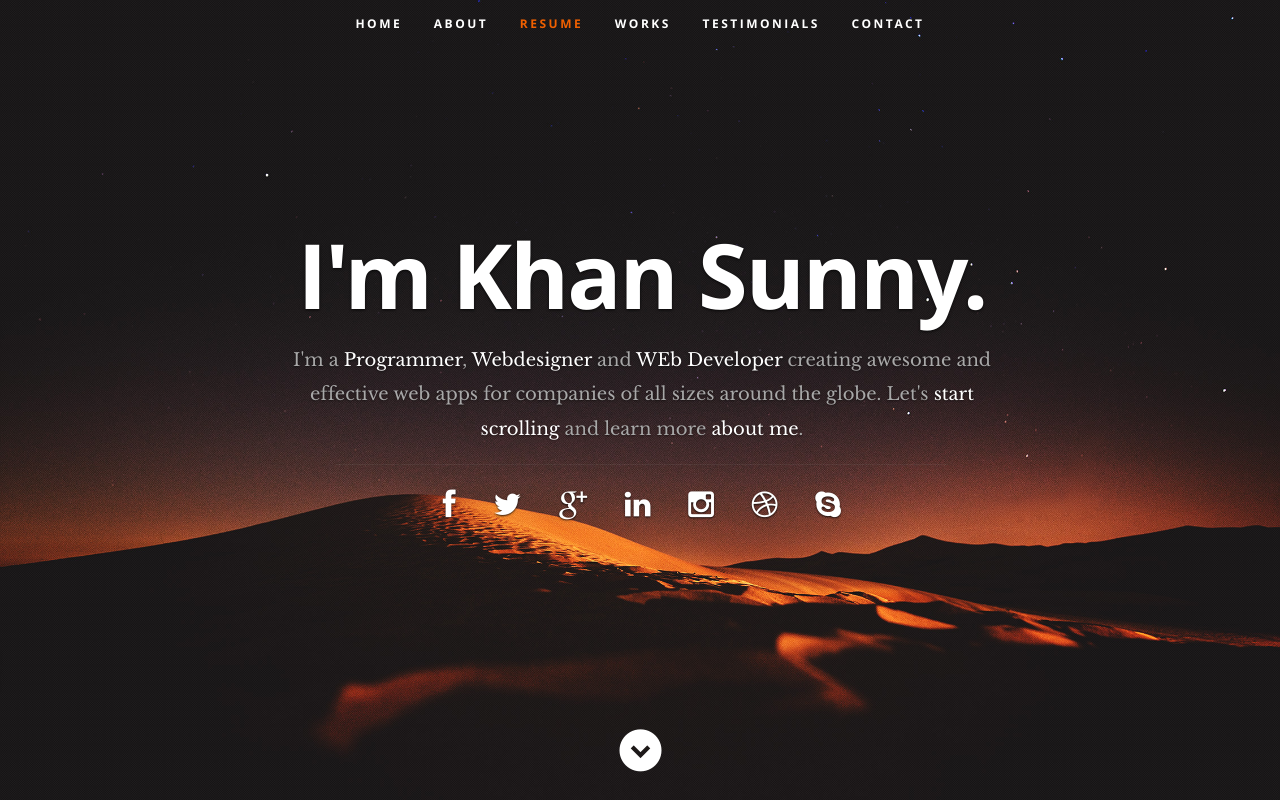
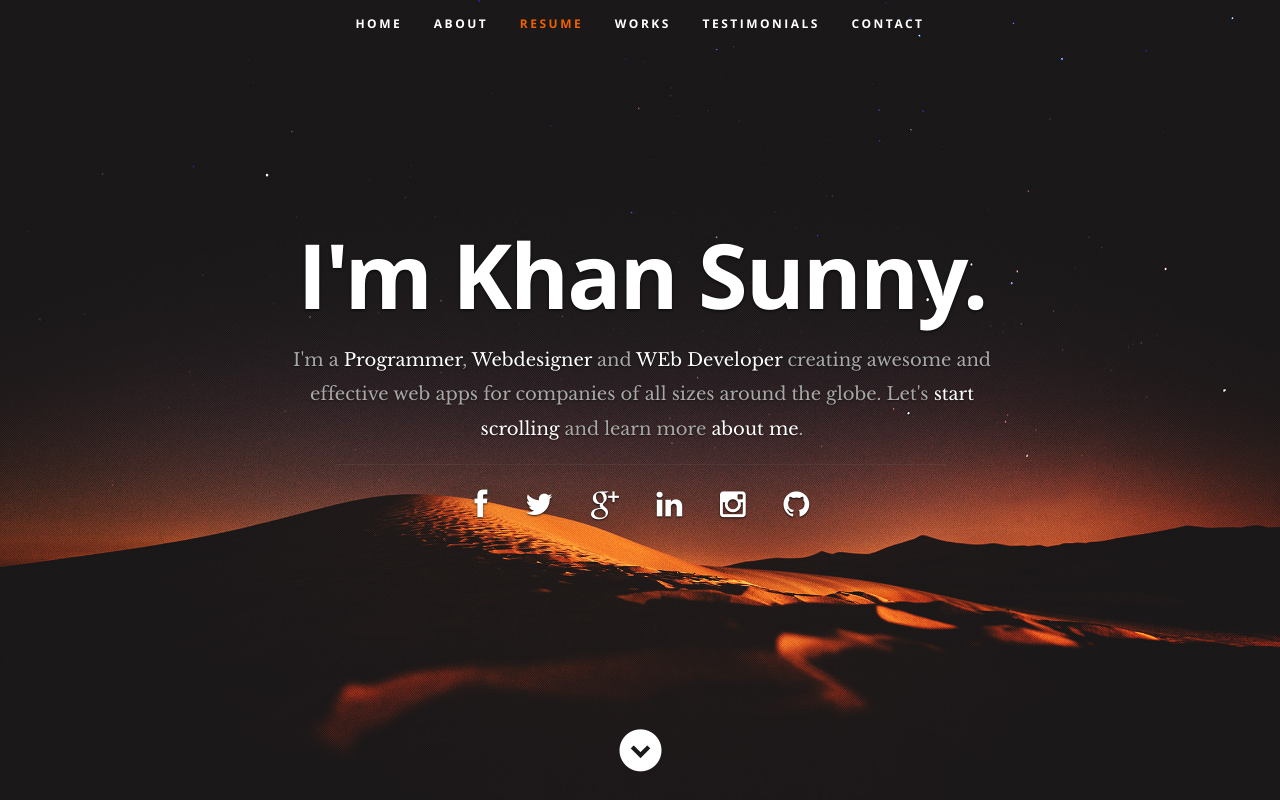
Before and after one commit to itkhansunny/itkhansunny.github.io, a plain HTML site: page index.html in a window 1280 px wide. Shown: the top 800 px of the page. Drawn offline with nearby package versions, Linux system fonts and the light colour scheme.

Commit message:
2nd Edit

```diff
--- a/index.html
+++ b/index.html
@@ -62,13 +62,12 @@
             and learn more <a class="smoothscroll" href="#about">about me</a>.</h3>
             <hr />
             <ul class="social">
-               <li><a href="#"><i class="fa fa-facebook"></i></a></li>
-               <li><a href="#"><i class="fa fa-twitter"></i></a></li>
-               <li><a href="#"><i class="fa fa-google-plus"></i></a></li>
-               <li><a href="#"><i class="fa fa-linkedin"></i></a></li>
-               <li><a href="#"><i class="fa fa-instagram"></i></a></li>
-               <li><a href="#"><i class="fa fa-dribbble"></i></a></li>
-               <li><a href="#"><i class="fa fa-skype"></i></a></li>
+               <li><a href="http://facebook.com/itkhansunny"><i class="fa fa-facebook"></i></a></li>
+               <li><a href="http://twitter.com/itkhansunny"><i class="fa fa-twitter"></i></a></li>
+               <li><a href="https://plus.google.com/u/0/+KhanSunnyIt"><i class="fa fa-google-plus"></i></a></li>
+               <li><a href="https://www.linkedin.com/in/itkhansunny/"><i class="fa fa-linkedin"></i></a></li>
+               <li><a href="https://www.instagram.com/itkhansunny/"><i class="fa fa-instagram"></i></a></li>
+               <li><a href="https://github.com/itkhansunny"><i class="fa fa-github"></i></a></li>
             </ul>
          </div>
       </div>
```
